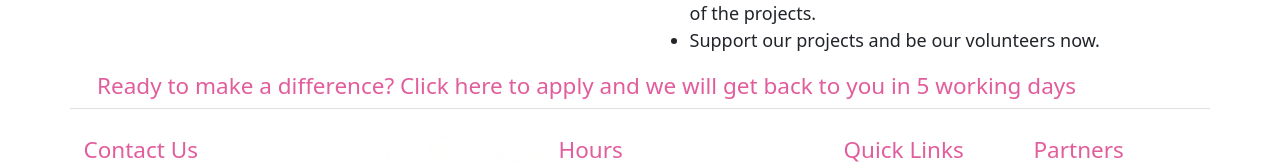
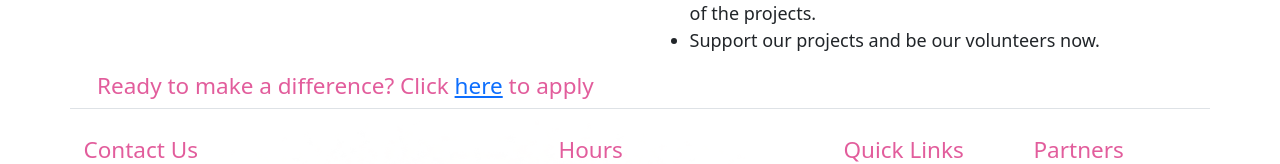
Before and after one commit to naoruki/SwamiHomev2, a React (Vite) app: page /volunteer in a window 1280 px wide. Shown: the part 1018-1182 px from the top of the page. Built offline with nearby package versions, Linux system fonts and the light colour scheme.

Commit message:
add social media links

```diff
--- a/src/components/Footer.jsx
+++ b/src/components/Footer.jsx
@@ -68,7 +68,7 @@ const Footer = () => {
         {/* Social Media Icons - Centered and Side by Side */}
         <div className="col-12 text-center mt-4">
           <a
-            href="https://www.instagram.com"
+            href="https://www.instagram.com/swami_home/"
             target="_blank"
             rel="noopener noreferrer"
             className="me-3 d-inline-block"
@@ -76,7 +76,7 @@ const Footer = () => {
             <InstagramLogoIcon size={32} color="#E25D9C" weight="duotone" />
           </a>
           <a
-            href="https://www.facebook.com"
+            href="https://www.facebook.com/SWAMIHomeSg"
             target="_blank"
             rel="noopener noreferrer"
             className="d-inline-block"
--- a/src/components/VolunteerSection.jsx
+++ b/src/components/VolunteerSection.jsx
@@ -50,7 +50,7 @@ const VolunteerSection = () => {
 
           </div>
         </div>
-        <h5>Ready to make a difference? Click here to apply and we will get back to you in 5 working days</h5>
+        <h5>Ready to make a difference? Click <a href="/contact-us">here</a> to apply</h5>
       </div>
 
     </section>
```
